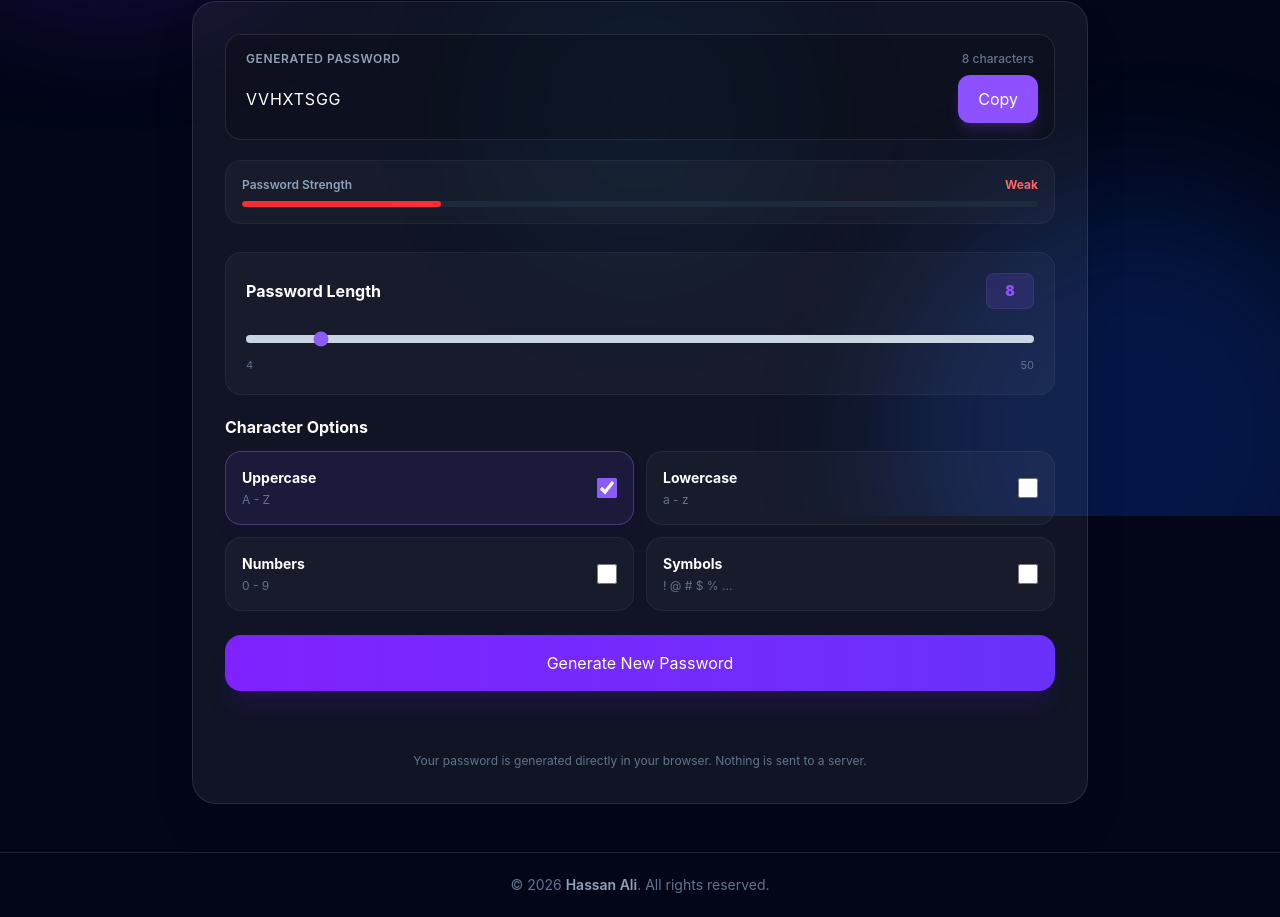
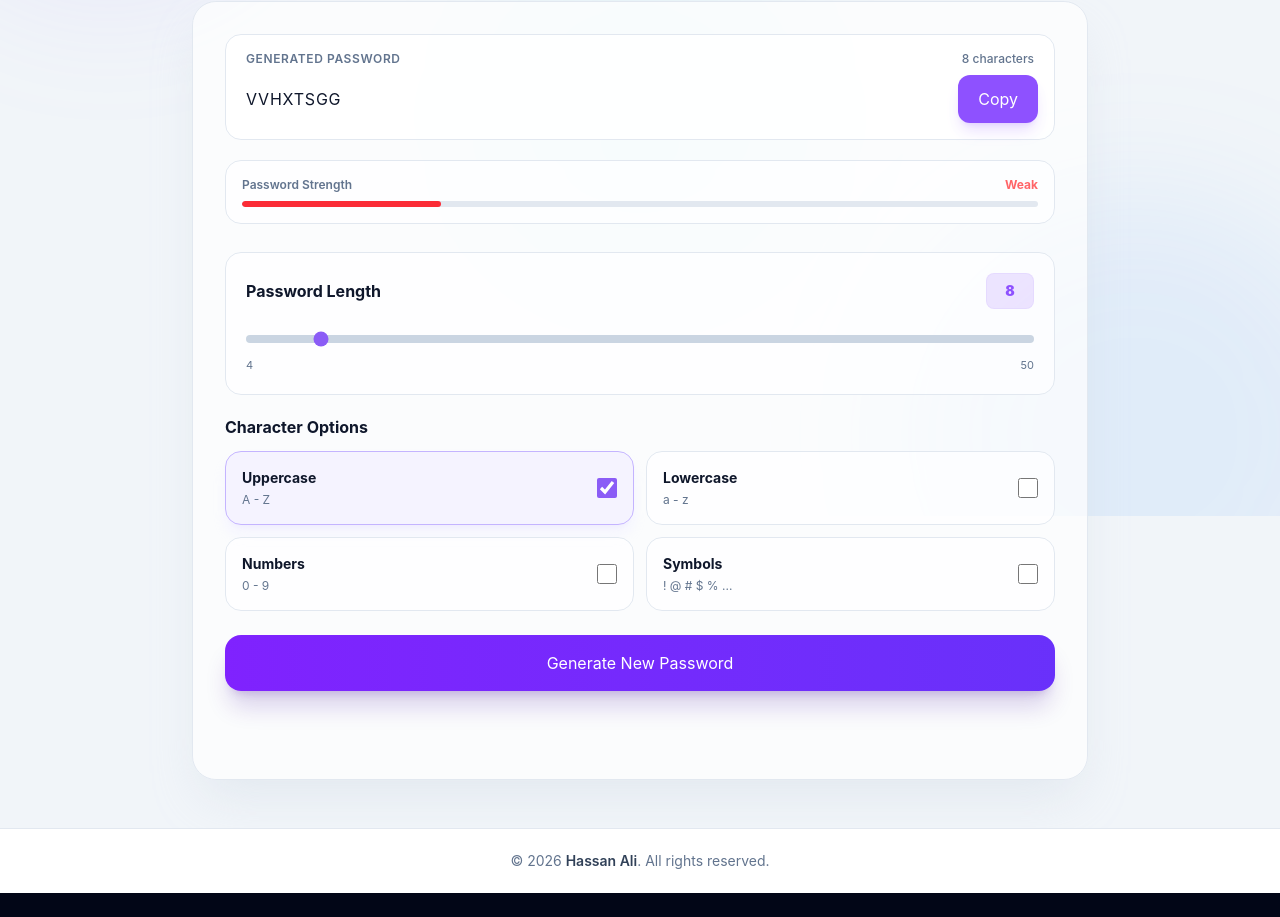
Before and after one commit to hassanalii-dev/React-Password-Generator, a React (Vite) app: page / in a window 1280 px wide. Shown: the part 284-1201 px from the top of the page. After the commit the page ends 1177 px from the top, so only its background shows below. Built offline with nearby package versions, Linux system fonts and the light colour scheme.

Commit message:
Password Generated

```diff
--- a/src/App.jsx
+++ b/src/App.jsx
@@ -11,7 +11,7 @@ function App() {
 
   const [password, setPassword] = useState("");
   const [copied, setCopied] = useState(false);
-  const [isLight, setIsLight] = useState(false);
+  const [isLight, setIsLight] = useState(true);
   const [showSuccess, setShowSuccess] = useState(false);
   const [pageLoaded, setPageLoaded] = useState(false);
   const [passwordKey, setPasswordKey] = useState(0);
@@ -155,10 +155,6 @@ function App() {
           -webkit-tap-highlight-color: transparent;
         }
 
-        /* =========================
-           PAGE ANIMATIONS
-        ========================= */
-
         @keyframes pageEnter {
           0% {
             opacity: 0;
@@ -207,10 +203,6 @@ function App() {
           }
         }
 
-        /* =========================
-           PASSWORD ANIMATION
-        ========================= */
-
         @keyframes passwordChange {
           0% {
             opacity: 0;
@@ -224,10 +216,6 @@ function App() {
             filter: blur(0);
           }
         }
-
-        /* =========================
-           SUCCESS ANIMATION
-        ========================= */
 
         @keyframes successMessage {
           0% {
@@ -250,10 +238,6 @@ function App() {
             transform: translateY(-4px) scale(0.98);
           }
         }
-
-        /* =========================
-           BACKGROUND ANIMATION
-        ========================= */
 
         @keyframes glowOne {
           0%,
@@ -287,10 +271,6 @@ function App() {
             transform: translate(-50%, -50%) scale(1.1);
           }
         }
-
-        /* =========================
-           ANIMATION CLASSES
-        ========================= */
 
         .page-animation {
           animation: pageEnter 0.8s cubic-bezier(0.22, 1, 0.36, 1) both;
@@ -331,10 +311,6 @@ function App() {
           will-change: transform;
         }
 
-        /* =========================
-           SMOOTH CARDS
-        ========================= */
-
         .main-card {
           transition:
             transform 450ms cubic-bezier(0.22, 1, 0.36, 1),
@@ -345,7 +321,7 @@ function App() {
         }
 
         .main-card:hover {
-          transform: translateY(-3px) scale(1.005);
+          transform: none;
         }
 
         .output-card {
@@ -358,7 +334,7 @@ function App() {
         }
 
         .output-card:hover {
-          transform: translateY(-2px) scale(1.01);
+          transform: none;
         }
 
         .strength-card {
@@ -382,12 +358,8 @@ function App() {
         }
 
         .length-card:hover {
-          transform: translateY(-2px) scale(1.01);
+          transform: none;
         }
-
-        /* =========================
-           OPTION CARDS
-        ========================= */
 
         .option-card {
           transition:
@@ -399,16 +371,12 @@ function App() {
         }
 
         .option-card:hover {
-          transform: scale(1.025);
+          transform: none;
         }
 
         .option-card:active {
           transform: scale(0.99);
         }
-
-        /* =========================
-           GENERATE BUTTON
-        ========================= */
 
         .generate-button {
           transition:
@@ -428,10 +396,6 @@ function App() {
           transform: translateY(0) scale(0.985);
         }
 
-        /* =========================
-           COPY BUTTON
-        ========================= */
-
         .copy-button {
           transition:
             transform 220ms cubic-bezier(0.22, 1, 0.36, 1),
@@ -439,15 +403,9 @@ function App() {
             box-shadow 250ms ease;
         }
 
-
-
         .copy-button:active:not(:disabled) {
           transform: scale(0.95);
         }
-
-        /* =========================
-           THEME TOGGLE
-        ========================= */
 
         .theme-button {
           transition:
@@ -464,10 +422,6 @@ function App() {
           transform: scale(0.94);
         }
 
-        /* =========================
-           RANGE SLIDER
-        ========================= */
-
         input[type="range"] {
           transition: opacity 250ms ease;
         }
@@ -475,10 +429,6 @@ function App() {
         input[type="range"]:hover {
           opacity: 0.9;
         }
-
-        /* =========================
-           MOBILE
-        ========================= */
 
         @media (max-width: 640px) {
           .main-card {
@@ -501,10 +451,6 @@ function App() {
             transform: none;
           }
         }
-
-        /* =========================
-           REDUCED MOTION
-        ========================= */
 
         @media (prefers-reduced-motion: reduce) {
           *,
@@ -571,7 +517,6 @@ function App() {
             }`}
           >
             <section className="w-full">
-
               <div className="header-animation mb-7 text-center sm:mb-9">
                 <p className="mb-2 text-xs font-bold uppercase tracking-[0.25em] text-violet-400 sm:text-sm">
                   Secure & Simple
@@ -756,7 +701,6 @@ function App() {
                   </h2>
 
                   <div className="grid gap-3 sm:grid-cols-2">
-
                     <label
                       className={`option-card group flex cursor-pointer items-center justify-between rounded-2xl border p-4 ${
                         useUpper
@@ -904,7 +848,6 @@ function App() {
                         className="h-5 w-5 cursor-pointer accent-violet-500"
                       />
                     </label>
-
                   </div>
                 </div>
 
@@ -931,17 +874,6 @@ function App() {
                     </div>
                   )}
                 </div>
-
-                <p
-                  className={`mt-1 text-center text-[11px] leading-5 transition-colors duration-500 sm:text-xs ${
-                    isLight
-                      ? "text-slate-500"
-                      : "text-slate-500"
-                  }`}
-                >
-                  Your password is generated directly in your browser.
-                  Nothing is sent to a server.
-                </p>
               </div>
             </section>
           </div>
```
